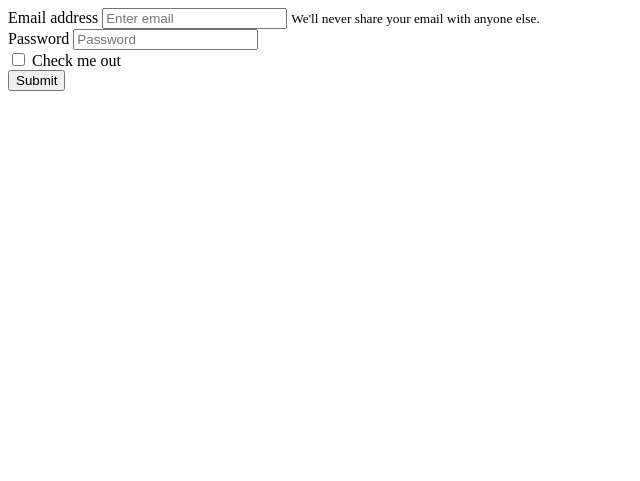
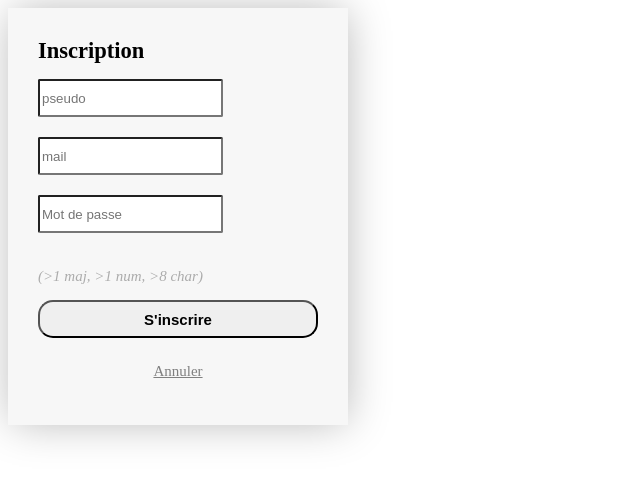
Before and after one commit to felixmielcarek/2_do_list, a PHP site: page /views/registration.php in a window 1280 px wide. Shown: the top 481 px of the page, without its empty margins (0-640 px from the left). Run offline with PHP 8.4, Linux system fonts and the light colour scheme; some libraries are stand-ins or nearby versions.

Commit message:
inscrition

```diff
--- a/sources/views/registration.php
+++ b/sources/views/registration.php
@@ -1,24 +1,82 @@
+<? php
+
+?>
+<style>
+    .login-form {
+        width: 340px;
+        font-size: 15px;
+    }
+
+    .login-form form {
+        background: #f7f7f7;
+        box-shadow: 1px 0px 41px -3px rgba(0, 0, 0, 0.29);
+        -webkit-box-shadow: 1px 0px 41px -3px rgba(0, 0, 0, 0.29);
+        -moz-box-shadow: 1px 0px 41px -3px rgba(0, 0, 0, 0.29);
+        padding: 30px;
+    }
+
+    .login-form h2 {
+        margin: 0 0 15px;
+    }
+
+    .form-control, .btn {
+        min-height: 38px;
+        border-radius: 2px;
+        margin-bottom: 20px;
+    }
+
+    .btn {
+        font-size: 15px;
+        font-weight: bold;
+    }
+
+    .valider {
+        width: 100%;
+        margin-bottom: 10px !important;
+        border-radius: 15px !important;
+    }
+
+
+    .blue, form-control:focus {
+        color: #0d6efd !important;
+    }
+
+    .cancel {
+        color: gray !important;
+        text-align: center;
+    }
+
+    .italic {
+        font-style: italic;
+        opacity: 0.3;
+    }
+
+</style>
+</head>
+<body>
 <div class="login-section">
-    <form>
+    <div class="login-form rounded">
+        <form method="post" action="register.php">
+            <h2 class="text-center">Inscription</h2>
             <div class="form-group">
-            <label for="exampleInputEmail1">Email address</label>
-            <input type="email" class="form-control" id="exampleInputEmail1"
-                   aria-describedby="emailHelp"
-                   placeholder="Enter email">
-            <small id="emailHelp" class="form-text text-muted">We'll never share your email with anyone
-                else.</small>
+                <input type="text" class="form-control blue" placeholder="pseudo" required="required" name="pseudo">
             </div>
             <div class="form-group">
-            <label for="exampleInputPassword1">Password</label>
-            <input type="password" class="form-control" id="exampleInputPassword1"
-                   placeholder="Password">
+                <input type="email" class="form-control blue" placeholder="mail" required="required" name="mail">
             </div>
-        <div class="form-check">
-            <input type="checkbox" class="form-check-input" id="exampleCheck1">
-            <label class="form-check-label" for="exampleCheck1">Check me out</label>
+            <div class="form-group">
+                <input type="password" class="form-control blue" placeholder="Mot de passe" required="required"
+                       name="pass" pattern="^(?=.*\d)(?=.*[a-z])(?=.*[A-Z])(?=.*[a-zA-Z]).{8,}$">
             </div>
-        <button type="submit" class="btn btn-primary">Submit</button>
+            <p class="italic"> (>1 maj, >1 num, >8 char)</p>
+            <div class="form-group">
+                <button type="submit" class="btn btn-primary btn-block valider">S'inscrire</button>
+            </div>
+            <a class="cancel" href="index.php"><p>Annuler</p></a>
         </form>
     </div>
+</div>
+</body>
+</html>
 
 <? php ?>
```
Also changed, not shown: sources/index.php (+5 -21 lines), sources/model/gateway/UserGateway.php (+34 -8 lines), sources/register.php (added, +35 -0 lines), sources/views/connection.php (+59 -14 lines). Lines whose indentation alone changed are shown as unchanged.
